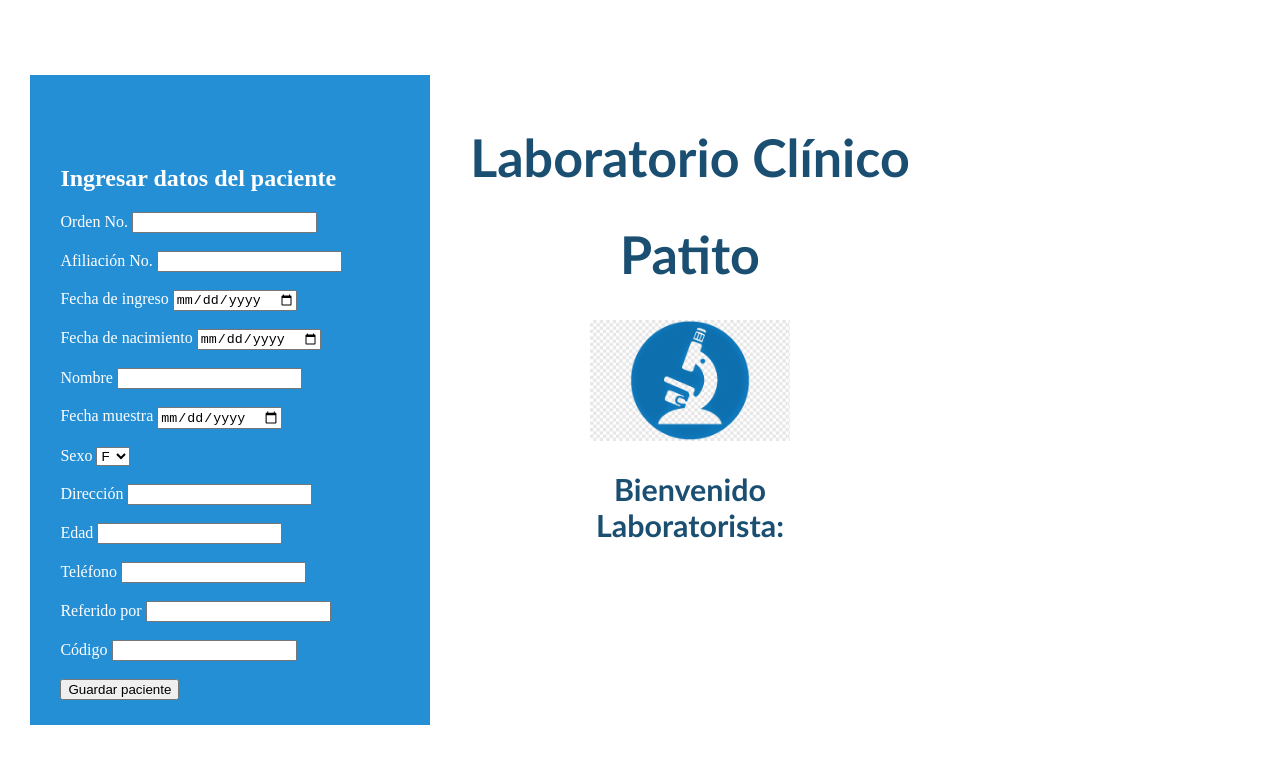
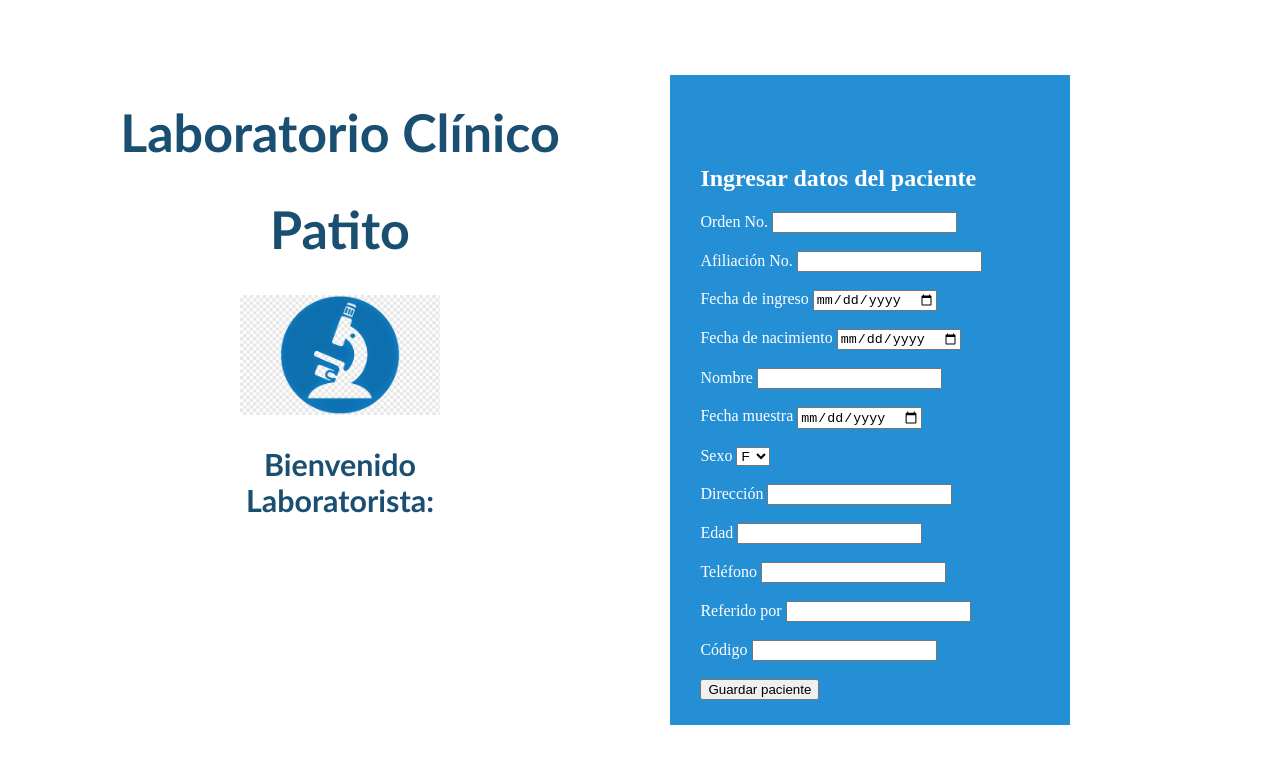
Before and after one commit to YefriGonzalez/ProyectoLaboratorioCl-nico, a website: page source/public/html/Laboratorista/ingresoDatos.html in a window 1280 px wide. Drawn offline with Linux system fonts and the light colour scheme; files whose address does not match are found by name.

Commit message:
Creación de carpeta en CSS y se movio de lado los datos en página ingresoDatos

```diff
--- a/source/public/css/laboratorista.css
+++ b/source/public/css/EstiloLaboratorio/ingresoDatos.css
@@ -3,11 +3,11 @@ header{
     font-family: 'Gill Sans', 'Gill Sans MT', Calibri, 'Trebuchet MS', sans-serif;
     color:#1b4f72;
     font-size: 26px;
-    margin-top: 10%;
-    margin-left: 100px;
+    margin-top: 8%;
+    margin-left: -600px;
 }
 
-header img{
+img{
     width: 200px;
 }
 
@@ -17,18 +17,9 @@ header img{
     background: rgb(37, 143, 214);
     color: white;
     top: 50%;
-    left: 18%;
+    left: 68%;
     position: absolute;
     transform: translate(-50%, -50%);
     box-sizing: border-box;
     padding: 70px 30px;
 }
-
-.diseño{
-    text-align: center;
-}
-
- table, th, tr, td{
-    border: 1px solid black;
-    border-collapse: collapse;
-}
--- /dev/null
+++ b/source/public/css/EstiloLaboratorio/laboratorista.css
@@ -0,0 +1,35 @@
+header{
+    text-align: center;
+    font-family: 'Gill Sans', 'Gill Sans MT', Calibri, 'Trebuchet MS', sans-serif;
+    color:#1b4f72;
+    font-size: 26px;
+    margin-top: 10%;
+    margin-left: 100px;
+}
+
+header img{
+    width: 200px;
+    left: 15;
+}
+
+.datosIngreso{
+    width: 400px;
+    height: 650px;
+    background: rgb(37, 143, 214);
+    color: white;
+    top: 50%;
+    left: 68%;
+    position: absolute;
+    transform: translate(-50%, -50%);
+    box-sizing: border-box;
+    padding: 70px 30px;
+}
+
+.diseño{
+    text-align: center;
+}
+
+ table, th, tr, td{
+    border: 1px solid black;
+    border-collapse: collapse;
+}
--- a/source/public/html/Laboratorista/ingresoDatos.html
+++ b/source/public/html/Laboratorista/ingresoDatos.html
@@ -1,5 +1,5 @@
 <!--Enlazamos con la clase que ira asociada-->
-<link rel="stylesheet" href="/css/laboratorista.css" />
+<link rel="stylesheet" href="/css/EstiloLaboratorio/ingresoDatos.css" />
 <!--Formulario de Bootstrap-->
 <div class="datosIngreso">
     <form class="row g-3">
@@ -59,8 +59,7 @@
             <button type="submit" class="btn btn-primary">Guardar paciente</button>
         </div>
 </div>
-
-<header>
+<header id="diseñoDatos">
     <h1>Laboratorio Clínico</h1>
     <h1>Patito</h1>
     <img src="Imagenes/logo.png" alt="alt">
```
